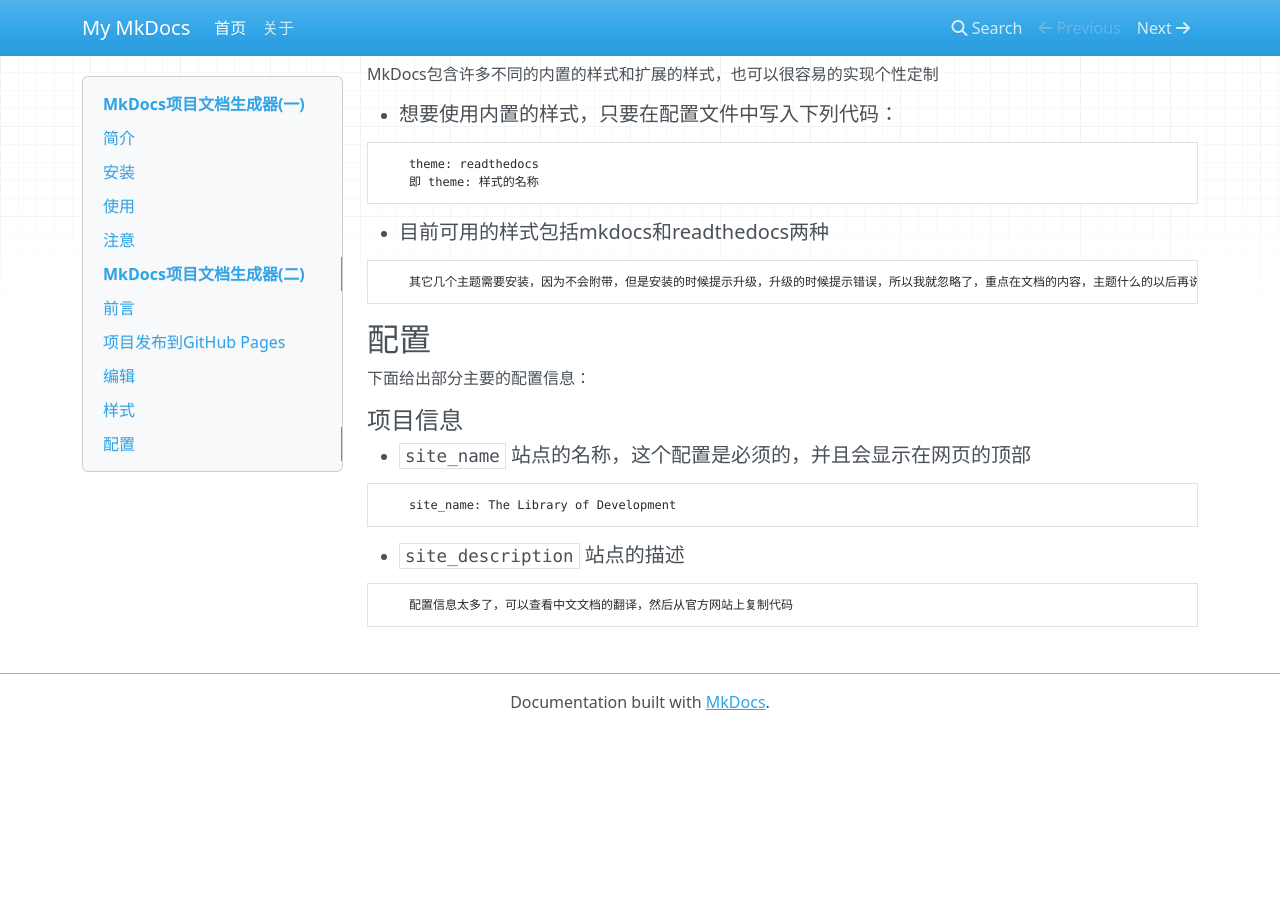
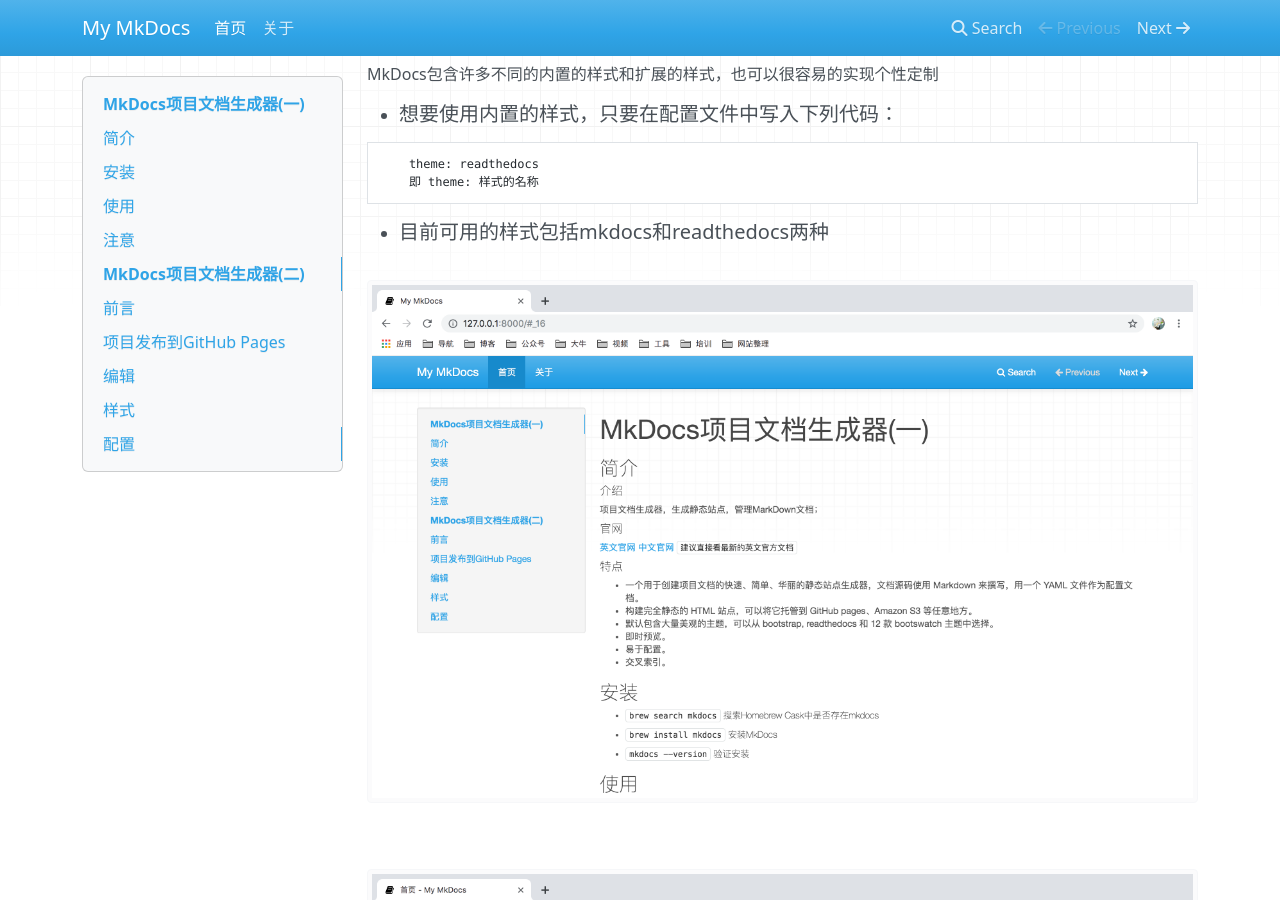
Before and after one commit to MoeRookie/MkDocs, an MkDocs documentation site: the page built from docs/index.md, in a window 1280 px wide and 900 px high, scrolled down 3731 px. Built offline with MkDocs 1.6.1, drawn with Linux system fonts in a browser that asks for light colours; nearby versions of some CDN libraries; old or Windows-style settings are respelled for this version of MkDocs; before the commit the page ends 4461 px from its top, so only the background shows below that.

Commit message:
添加主题图片

````diff
--- a/docs/index.md
+++ b/docs/index.md
@@ -1,3 +1,5 @@
+
+
 # MkDocs项目文档生成器(一)
 
 ## 简介
@@ -196,8 +198,14 @@ MkDocs包含许多不同的内置的样式和扩展的样式，也可以很容
 
 - ##### 目前可用的样式包括mkdocs和readthedocs两种
 
+  ![mkdocs主题](https://raw.githubusercontent.com/MoeRookie/MkDocs/master/docs/imgs/index/mkdocs主题.png)
+
+
+
+![readthedocs主题](https://raw.githubusercontent.com/MoeRookie/MkDocs/master/docs/imgs/index/readthedocs主题.png)
+
 ```java
-    其它几个主题需要安装，因为不会附带，但是安装的时候提示升级，升级的时候提示错误，所以我就忽略了，重点在文档的内容，主题什么的以后再说吧！
+其它几个主题需要安装，因为不会附带，但是安装的时候提示升级，升级的时候提示错误，所以我就忽略了，重点在文档的内容，主题什么的以后再说吧！
 ```
 
 ## 配置
````
